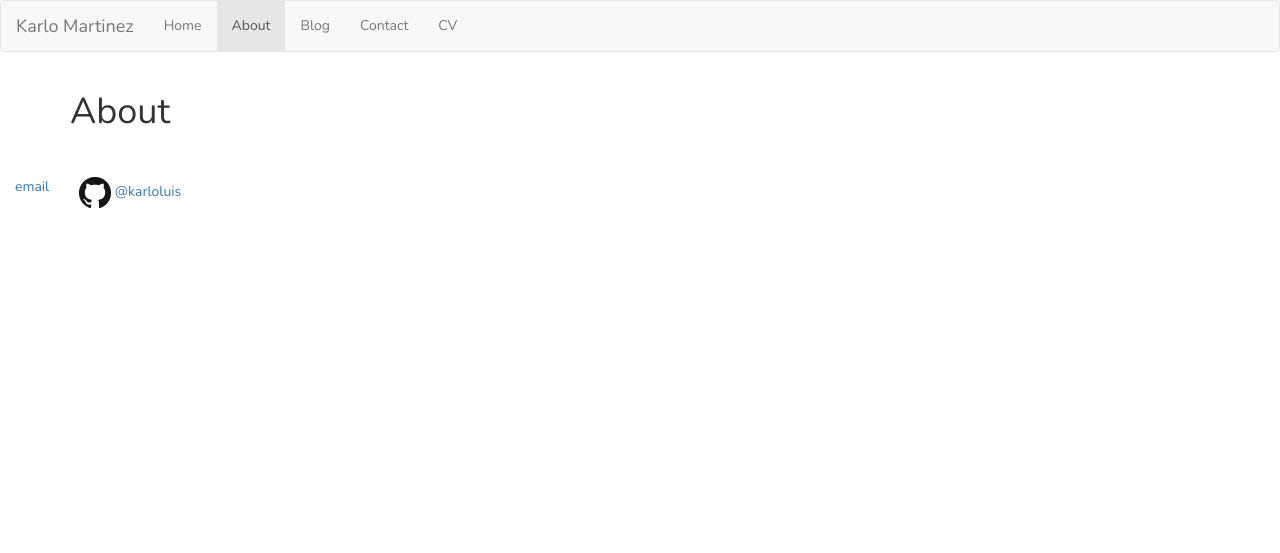
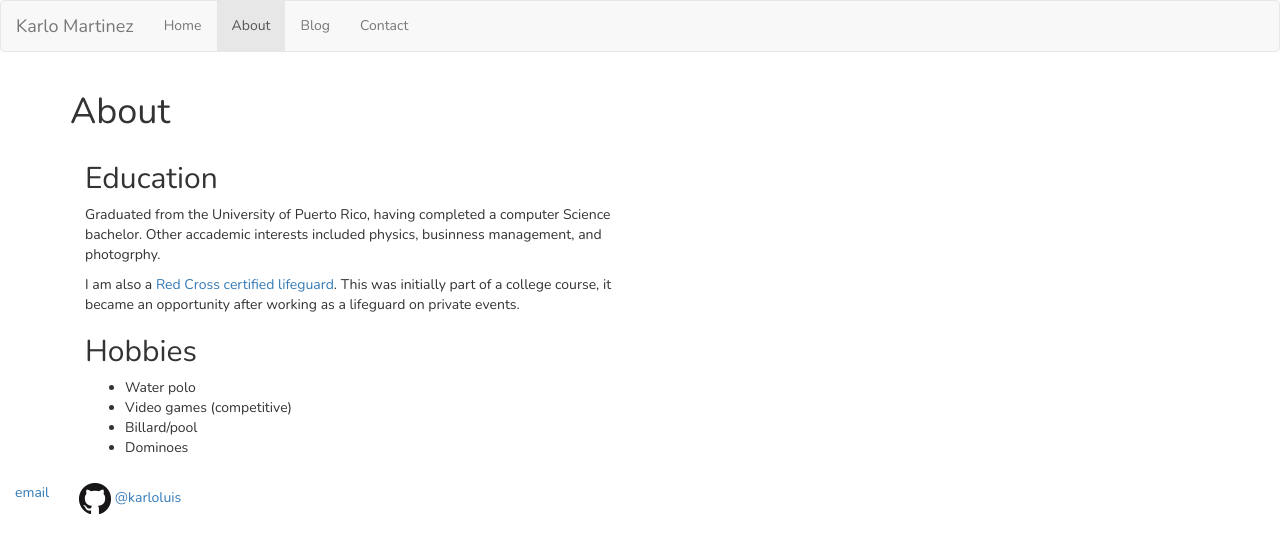
Before and after one commit to karloluis/karloluis.github.io, a Jekyll site: the page built from about/index.html, in a window 1280 px wide. Shown: the top 553 px of the page. Built offline with Jekyll 4.4.1, drawn with Linux system fonts in a browser that asks for light colours.

Commit message:
Adding content.

```diff
--- a/_includes/nav.html
+++ b/_includes/nav.html
@@ -8,7 +8,7 @@
       <li class="{{ page.about }}"><a href="/about">About</a></li>
       <li class="{{ page.blog }}"><a href="/blog">Blog</a>
       <li class="{{ page.contact }}"><a href="/contact">Contact</a>
-      <li><a href="#">CV</a>
+      <!-- <li><a href="#">CV</a> -->
     </ul>
   </div>
 </nav>
--- a/about/index.html
+++ b/about/index.html
@@ -6,7 +6,21 @@ about: active
 ---
 <h1>About</h1>
 <div class="col-sm-6">
-  <h2></h2>
+
+  <h2>Education</h2>
   <p>
+    Graduated from the University of Puerto Rico, having completed a computer Science bachelor. Other accademic interests included physics, businness management, and photogrphy.
   </p>
+
+  <p>
+    I am also a <a href="https://classes.redcross.org/Saba/rco_contactInfo.jsp?certId=GSK22I">Red Cross certified lifeguard</a>. This was initially part of a college course, it became an opportunity after working as a lifeguard on private events.
+  </p>
+
+  <h2>Hobbies</h2>
+  <ul>
+    <li>Water polo</li>
+    <li>Video games (competitive)</li>
+    <li>Billard/pool</li>
+    <li>Dominoes</li>
+  </ul>
 </div>
--- a/index.html
+++ b/index.html
@@ -9,6 +9,10 @@ home: active
 </p>
 
 <p>
+  Here you'll find out more about me and the projects that I have worked on. Some of the pasion project that I have are still being worked on, it is my hope that over time some of these might come into fruition.
+</p>
+
+<p>
   This page is under construction.
 </p>
 <p>
```
